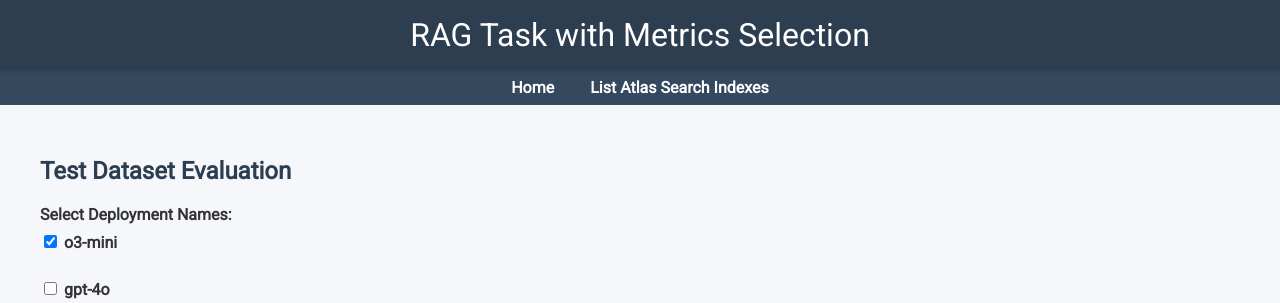
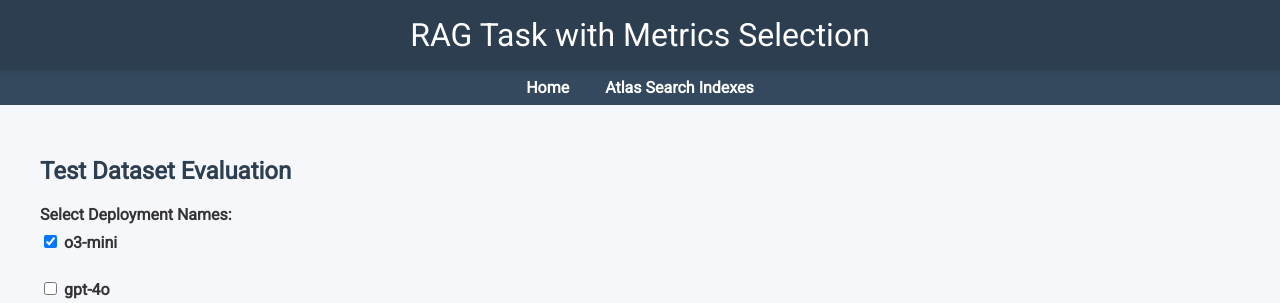
Before and after one commit to ranfysvalle02/autoeval-to-mongodb, a Flask app: page / in a window 1280 px wide. Shown: the top 303 px of the page. Run offline with Flask 3, Linux system fonts and the light colour scheme; data that the repository does not hold is empty; parts of the project's set-up code (start-up, migrations or seed data) failed here and were passed over.

Commit message:
more than just list; u can create em here;

```diff
--- a/templates/index.html
+++ b/templates/index.html
@@ -597,7 +597,7 @@
     <nav>
         <ul>
             <li><a href="{{ url_for('index') }}">Home</a></li>
-            <li><a href="{{ url_for('list_indexes') }}">List Atlas Search Indexes</a></li>
+            <li><a href="{{ url_for('list_indexes') }}"> Atlas Search Indexes</a></li>
             <!-- Add more navigation items if needed -->
         </ul>
     </nav>
```
